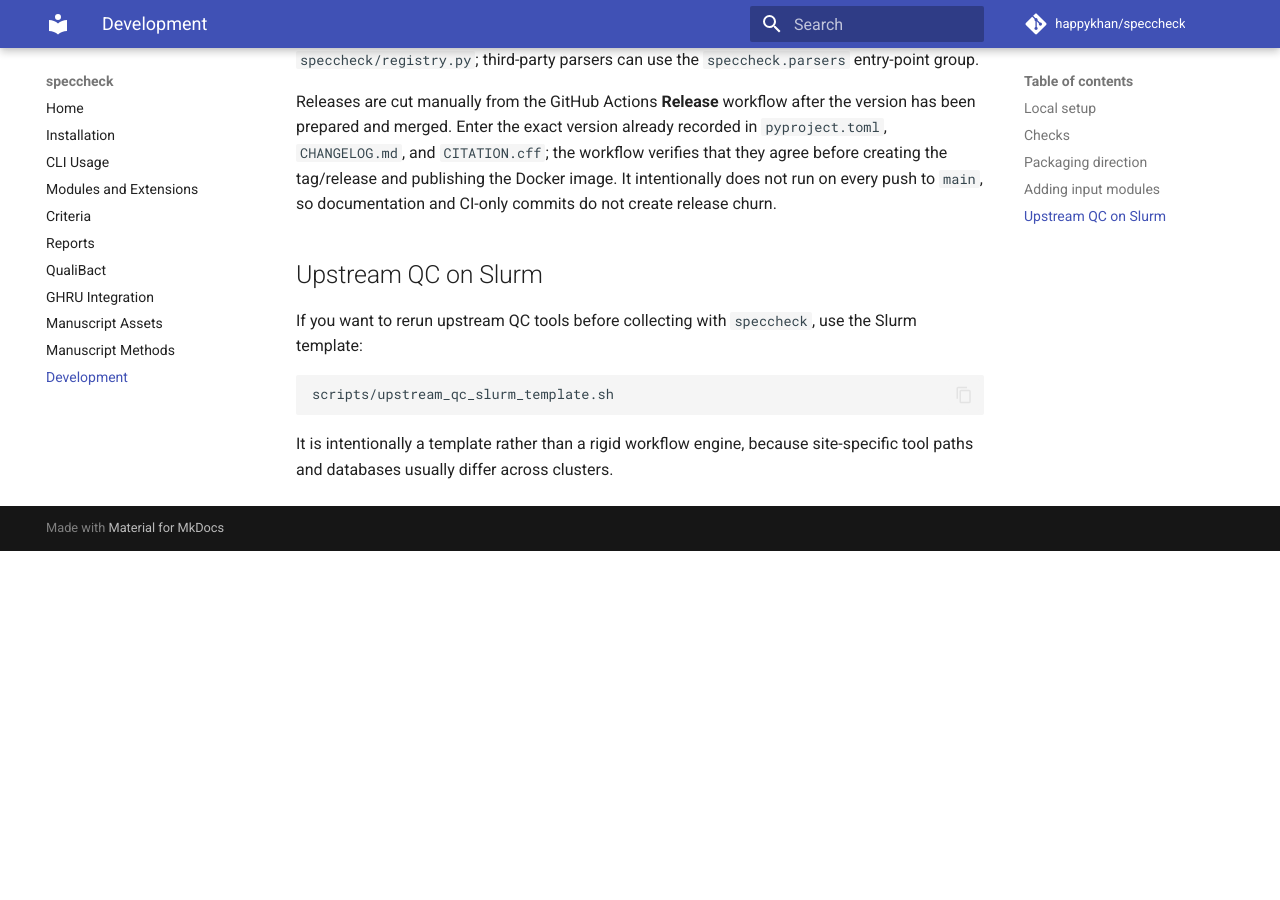
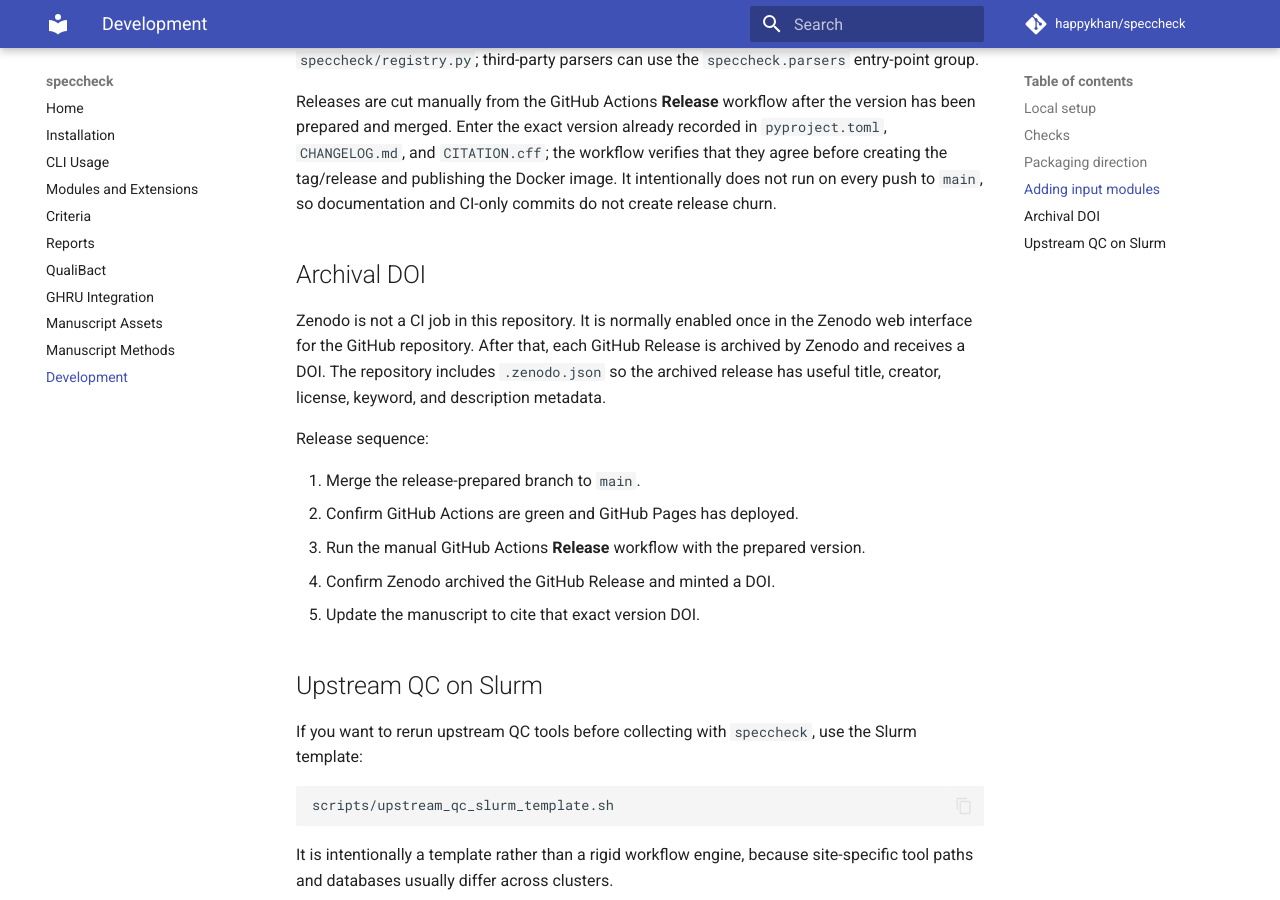
Before and after one commit to happykhan/speccheck, an MkDocs documentation site: the page built from docs/development.md, in a window 1280 px wide and 900 px high, scrolled down 1251 px. Built offline with MkDocs 1.6.1 and Material for MkDocs 9.7.7, drawn with Linux system fonts in a browser that asks for light colours; comment, search, counter and statistics services are not loaded; before the commit the page ends 1802 px from its top, so only the background shows below that.

Commit message:
Add Zenodo archive metadata

```diff
--- a/docs/development.md
+++ b/docs/development.md
@@ -57,6 +57,22 @@ entry-point group.
 
 Releases are cut manually from the GitHub Actions **Release** workflow after the version has been prepared and merged. Enter the exact version already recorded in `pyproject.toml`, `CHANGELOG.md`, and `CITATION.cff`; the workflow verifies that they agree before creating the tag/release and publishing the Docker image. It intentionally does not run on every push to `main`, so documentation and CI-only commits do not create release churn.
 
+## Archival DOI
+
+Zenodo is not a CI job in this repository. It is normally enabled once in the
+Zenodo web interface for the GitHub repository. After that, each GitHub Release
+is archived by Zenodo and receives a DOI. The repository includes `.zenodo.json`
+so the archived release has useful title, creator, license, keyword, and
+description metadata.
+
+Release sequence:
+
+1. Merge the release-prepared branch to `main`.
+2. Confirm GitHub Actions are green and GitHub Pages has deployed.
+3. Run the manual GitHub Actions **Release** workflow with the prepared version.
+4. Confirm Zenodo archived the GitHub Release and minted a DOI.
+5. Update the manuscript to cite that exact version DOI.
+
 ## Upstream QC on Slurm
 
 If you want to rerun upstream QC tools before collecting with `speccheck`, use the Slurm template:
```
Also changed, not shown: README.md (+1 -1 lines), .zenodo.json (added).
